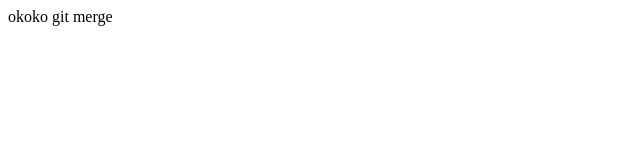
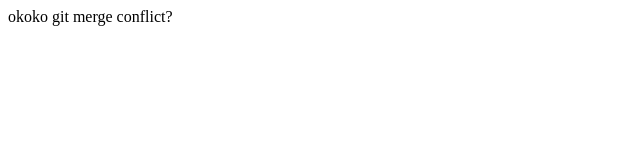
Before and after one commit to nisssy/Git_Prctice2, a plain HTML site: page index.html in a window 1280 px wide. Shown: the full height of the page, 0-640 px from the left. Drawn offline with Linux system fonts and the light colour scheme.

Commit message:
Update index.html

```diff
--- a/index.html
+++ b/index.html
@@ -9,5 +9,6 @@
 <body>
   okoko
   git merge
+  conflict?
 </body>
 </html>
```
